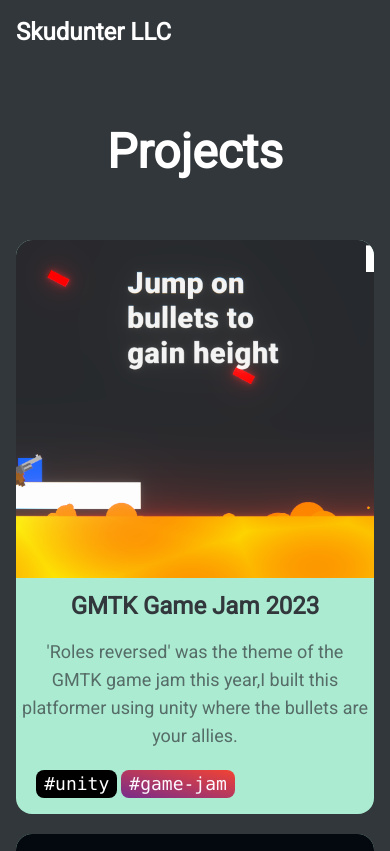
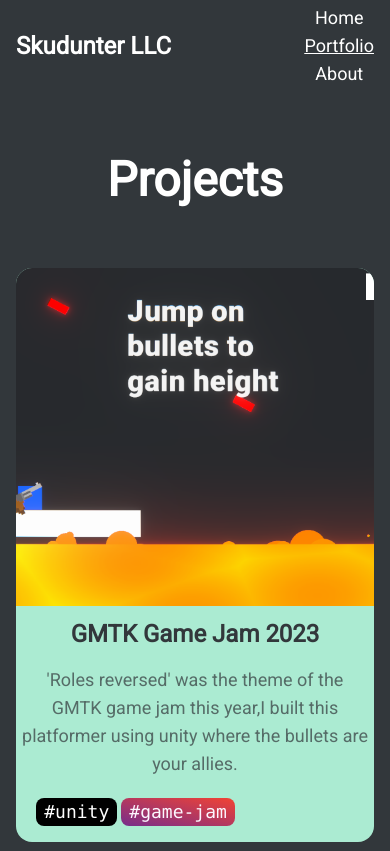
Before and after one commit to skudunter/skudunter.com, a Next.js app: page /portfolio in a window 390 px wide. Shown: the top 851 px of the page. Built offline with nearby package versions, Linux system fonts and the light colour scheme.

Commit message:
feat added reponsiveness

```diff
--- a/app/components/navigationBar.tsx
+++ b/app/components/navigationBar.tsx
@@ -20,13 +20,15 @@ function NavigationBar() {
   const location = usePathname();
   return (
     <>
-      <header className="py-4 sm:py-6 bg-primary text-white">
-        <div className="max-w-7xl mx-auto px-4 sm:px-6 lg:px-8 flex justify-between items-center">
+   <header className="py-1 sm:py-6 bg-primary text-white ">
+  <div className="max-w-7xl mx-auto px-4 sm:px-6 lg:px-8 flex sm:flex-row justify-between items-center">
+    <div className="flex items-center">
       <Link href="/" className="text-2xl sm:text-4xl font-semibold">
         {determineCaption(location)}
       </Link>
-          <nav className="hidden sm:block">
-            <ul className="flex justify-center space-x-6">
+    </div>
+    <nav className="mt-0 sm:mt-0 sm:block">
+      <ul className="flex flex-col sm:flex-row items-center sm:space-y-0 sm:space-x-6">
         <li
           className={`transition ease-in-out hover:text-secondary  duration-500  ${
             location === "/" ? "underline" : ""
@@ -62,6 +64,8 @@ function NavigationBar() {
     </nav>
   </div>
 </header>
+
+
     </>
   );
 }
--- a/app/page.tsx
+++ b/app/page.tsx
@@ -124,7 +124,7 @@ function HomePage() {
   return (
     <>
       <article>
-        <span className="fixed justify-center w-full mr-10 space-x-2 flex z-10 mt-1 xs:justify-end sm:right-3 sm:bottom-3 select-none">
+        <span className="fixed justify-center w-full mr-8 space-x-2 flex z-10 mt-1 xs:justify-end xs:right-1 sm:right-3 sm:bottom-3 select-none">
           <a href="/app/pages/coming.html">
             <Image
               alt="youtube"
```
Lines whose indentation alone changed are shown as unchanged.
